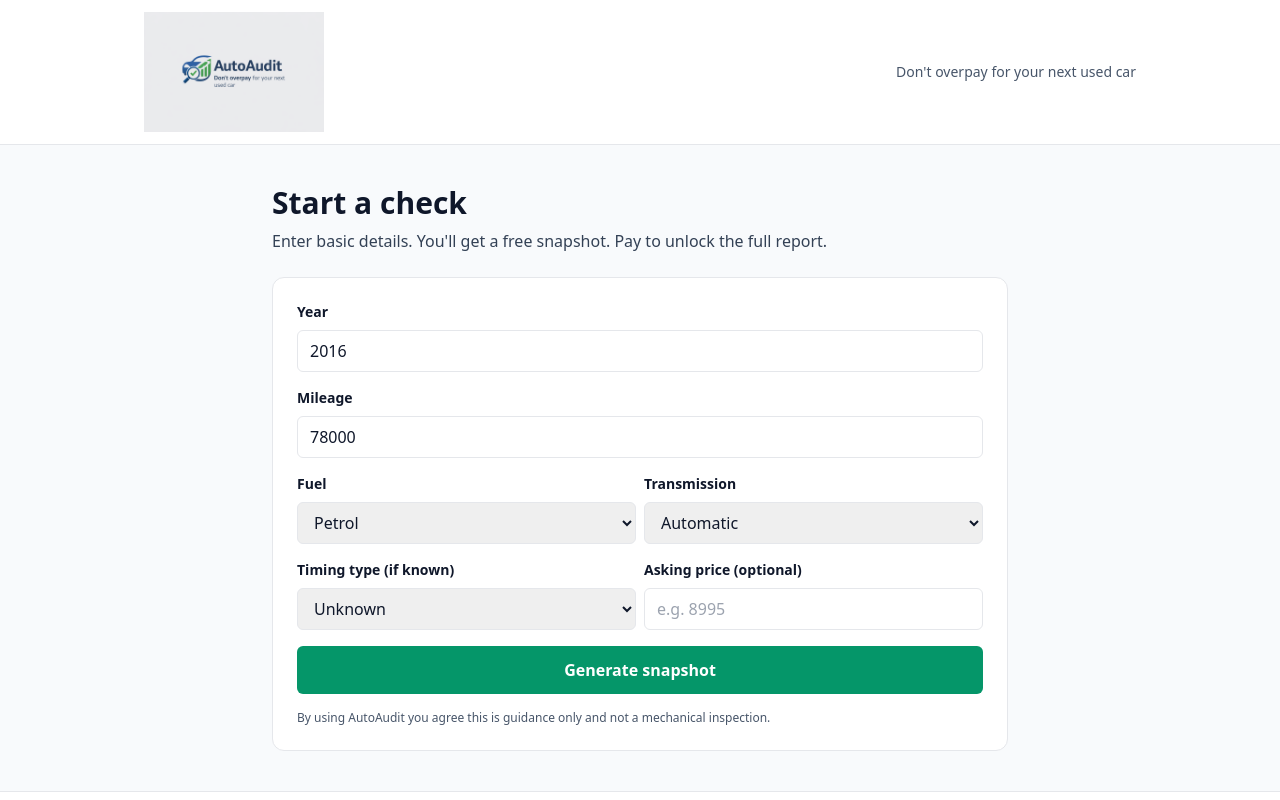
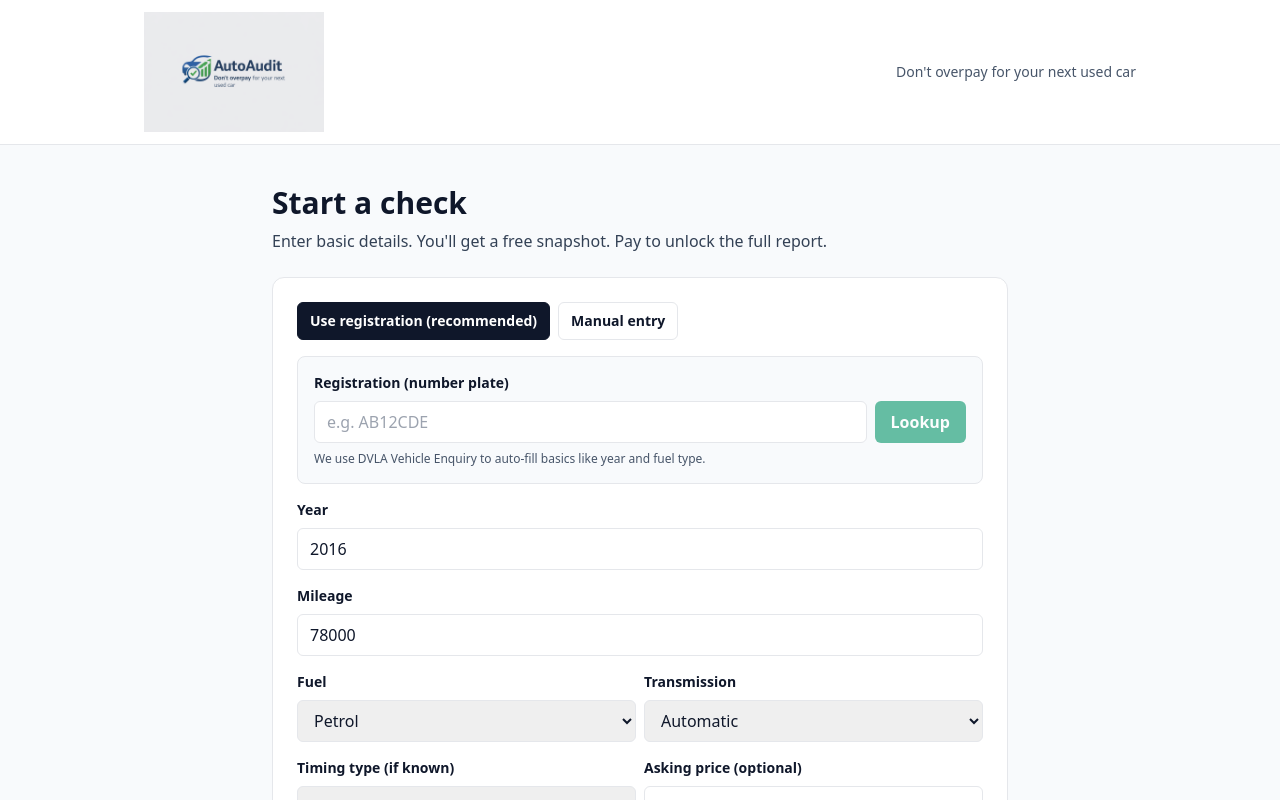
Before and after one commit to mickleethirty-vendium/autoaudit, a Next.js app: page /check in a window 1280 px wide. Shown: the top 800 px of the page. Built offline with nearby package versions, Linux system fonts and the light colour scheme.

Commit message:
Add DVLA registration lookup to check form

```diff
--- /dev/null
+++ b/app/api/lookup-reg/route.ts
@@ -0,0 +1,57 @@
+import { NextResponse } from "next/server";
+
+export const runtime = "nodejs";
+
+export async function POST(req: Request) {
+  try {
+    const { registration } = await req.json();
+
+    if (!registration) {
+      return NextResponse.json({ error: "Missing registration" }, { status: 400 });
+    }
+
+    const apiKey = process.env.DVLA_API_KEY;
+    if (!apiKey) {
+      return NextResponse.json({ error: "DVLA_API_KEY not set" }, { status: 500 });
+    }
+
+    const cleanReg = String(registration).replace(/\s/g, "").toUpperCase();
+
+    const response = await fetch(
+      "https://driver-vehicle-licensing.api.gov.uk/vehicle-enquiry/v1/vehicles",
+      {
+        method: "POST",
+        headers: {
+          "x-api-key": apiKey,
+          "Content-Type": "application/json",
+        },
+        body: JSON.stringify({ registrationNumber: cleanReg }),
+      }
+    );
+
+    const data = await response.json();
+
+    if (!response.ok) {
+      return NextResponse.json(
+        { error: data?.message || "DVLA lookup failed" },
+        { status: 400 }
+      );
+    }
+
+    return NextResponse.json({
+      registration: cleanReg,
+      make: data.make ?? null,
+      yearOfManufacture: data.yearOfManufacture ?? null,
+      fuelType: data.fuelType ?? null,
+      engineCapacity: data.engineCapacity ?? null,
+      colour: data.colour ?? null,
+      motStatus: data.motStatus ?? null,
+      taxStatus: data.taxStatus ?? null,
+    });
+  } catch (err: any) {
+    return NextResponse.json(
+      { error: err?.message ?? "Server error" },
+      { status: 500 }
+    );
+  }
+}
--- a/app/check/ui/CheckForm.tsx
+++ b/app/check/ui/CheckForm.tsx
@@ -6,15 +6,66 @@ type Fuel = "petrol" | "diesel" | "hybrid" | "ev";
 type Transmission = "manual" | "automatic" | "cvt" | "dct";
 type TimingType = "belt" | "chain" | "unknown";
 
+function mapDvlaFuelToFuel(dvlaFuel: string | null): Fuel {
+  const f = (dvlaFuel ?? "").toLowerCase();
+
+  // DVLA values vary; we keep mapping broad and safe.
+  if (f.includes("diesel")) return "diesel";
+  if (f.includes("electric")) return "ev";
+  if (f.includes("hybrid")) return "hybrid";
+  // default
+  return "petrol";
+}
+
 export default function CheckForm() {
+  // Reg lookup fields
+  const [mode, setMode] = useState<"reg" | "manual">("reg");
+  const [registration, setRegistration] = useState<string>("");
+  const [lookupBusy, setLookupBusy] = useState(false);
+  const [lookupError, setLookupError] = useState<string | null>(null);
+  const [lookupResult, setLookupResult] = useState<any | null>(null);
+
+  // Report inputs (same as before)
   const [year, setYear] = useState<number>(2016);
   const [mileage, setMileage] = useState<number>(78000);
   const [fuel, setFuel] = useState<Fuel>("petrol");
   const [transmission, setTransmission] = useState<Transmission>("automatic");
   const [timingType, setTimingType] = useState<TimingType>("unknown");
   const [askingPrice, setAskingPrice] = useState<number | "">("");
+
   const [busy, setBusy] = useState(false);
   const [error, setError] = useState<string | null>(null);
+
+  async function lookupReg() {
+    setLookupBusy(true);
+    setLookupError(null);
+    setLookupResult(null);
+
+    try {
+      const res = await fetch("/api/lookup-reg", {
+        method: "POST",
+        headers: { "Content-Type": "application/json" },
+        body: JSON.stringify({ registration }),
+      });
+
+      const data = await res.json();
+      if (!res.ok) throw new Error(data?.error ?? "Lookup failed");
+
+      setLookupResult(data);
+
+      // Autofill year + fuel if present
+      if (data?.yearOfManufacture) {
+        setYear(Number(data.yearOfManufacture));
+      }
+      if (data?.fuelType) {
+        setFuel(mapDvlaFuelToFuel(data.fuelType));
+      }
+    } catch (e: any) {
+      setLookupError(e?.message ?? "Lookup failed");
+    } finally {
+      setLookupBusy(false);
+    }
+  }
 
   async function onSubmit(e: React.FormEvent) {
     e.preventDefault();
@@ -26,12 +77,16 @@ export default function CheckForm() {
         method: "POST",
         headers: { "Content-Type": "application/json" },
         body: JSON.stringify({
+          // We still store year/fuel/etc for the engine
           year,
           mileage,
           fuel,
           transmission,
           timing_type: timingType,
           asking_price: askingPrice === "" ? null : askingPrice,
+
+          // Optional: store reg + make in listing_url field later if you add columns
+          // For now we won’t send it to DB to avoid schema changes.
         }),
       });
 
@@ -48,6 +103,82 @@ export default function CheckForm() {
 
   return (
     <form onSubmit={onSubmit} className="grid gap-4">
+      {/* Mode switch */}
+      <div className="flex gap-2">
+        <button
+          type="button"
+          onClick={() => setMode("reg")}
+          className={`rounded-md px-3 py-2 text-sm font-semibold border ${
+            mode === "reg" ? "bg-slate-900 text-white border-slate-900" : "bg-white"
+          }`}
+        >
+          Use registration (recommended)
+        </button>
+        <button
+          type="button"
+          onClick={() => setMode("manual")}
+          className={`rounded-md px-3 py-2 text-sm font-semibold border ${
+            mode === "manual" ? "bg-slate-900 text-white border-slate-900" : "bg-white"
+          }`}
+        >
+          Manual entry
+        </button>
+      </div>
+
+      {/* Registration lookup */}
+      {mode === "reg" ? (
+        <div className="rounded-lg border bg-slate-50 p-4 grid gap-3">
+          <div className="grid gap-2">
+            <label className="text-sm font-semibold">Registration (number plate)</label>
+            <div className="flex gap-2">
+              <input
+                className="flex-1 rounded-md border px-3 py-2"
+                value={registration}
+                onChange={(e) => setRegistration(e.target.value)}
+                placeholder="e.g. AB12CDE"
+              />
+              <button
+                type="button"
+                onClick={lookupReg}
+                disabled={lookupBusy || registration.trim().length < 5}
+                className="rounded-md bg-emerald-600 px-4 py-2 font-semibold text-white hover:bg-emerald-700 disabled:opacity-60"
+              >
+                {lookupBusy ? "Looking up…" : "Lookup"}
+              </button>
+            </div>
+            <div className="text-xs text-slate-600">
+              We use DVLA Vehicle Enquiry to auto-fill basics like year and fuel type.
+            </div>
+          </div>
+
+          {lookupError ? (
+            <div className="rounded-md bg-red-50 p-3 text-sm text-red-700">
+              {lookupError}
+            </div>
+          ) : null}
+
+          {lookupResult ? (
+            <div className="rounded-md bg-white p-3 text-sm text-slate-800 border">
+              <div className="font-semibold">
+                Found: {lookupResult.make ?? "Vehicle"} ({lookupResult.registration})
+              </div>
+              <div className="mt-1 text-slate-700">
+                Year: <b>{lookupResult.yearOfManufacture ?? "Unknown"}</b> · Fuel:{" "}
+                <b>{lookupResult.fuelType ?? "Unknown"}</b> · Colour:{" "}
+                <b>{lookupResult.colour ?? "Unknown"}</b>
+              </div>
+              <div className="mt-1 text-xs text-slate-600">
+                MOT: {lookupResult.motStatus ?? "Unknown"} · Tax: {lookupResult.taxStatus ?? "Unknown"}
+              </div>
+              <div className="mt-2 text-xs text-slate-600">
+                We’ve auto-filled Year and Fuel below — please confirm everything.
+              </div>
+            </div>
+          ) : null}
+        </div>
+      ) : null}
+
+      {/* Core inputs */}
       <div className="grid gap-2">
         <label className="text-sm font-semibold">Year</label>
         <input
@@ -124,7 +255,9 @@ export default function CheckForm() {
             type="number"
             value={askingPrice}
             min={0}
-            onChange={(e) => setAskingPrice(e.target.value === "" ? "" : parseInt(e.target.value, 10))}
+            onChange={(e) =>
+              setAskingPrice(e.target.value === "" ? "" : parseInt(e.target.value, 10))
+            }
             placeholder="e.g. 8995"
           />
         </div>
```
